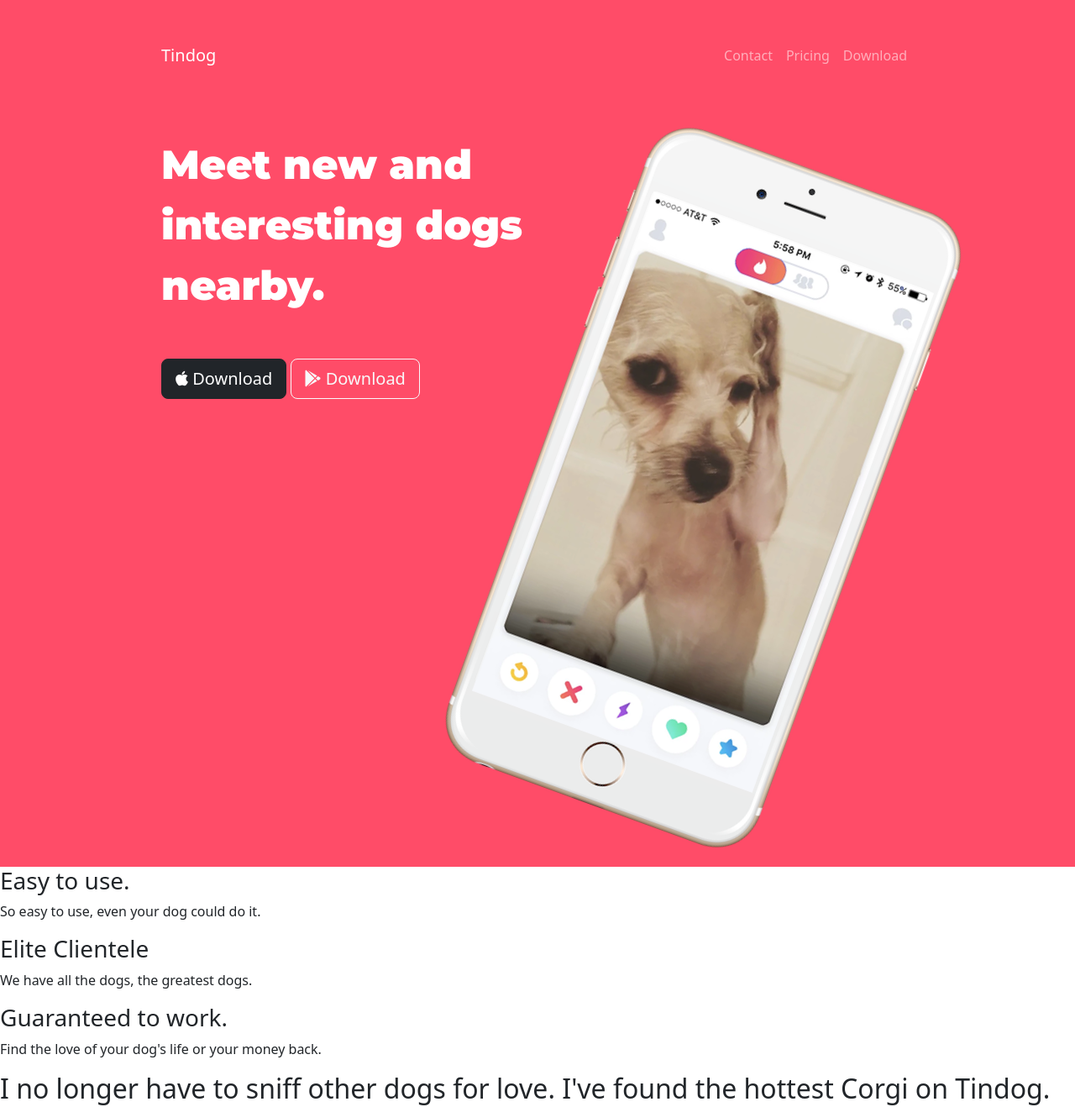
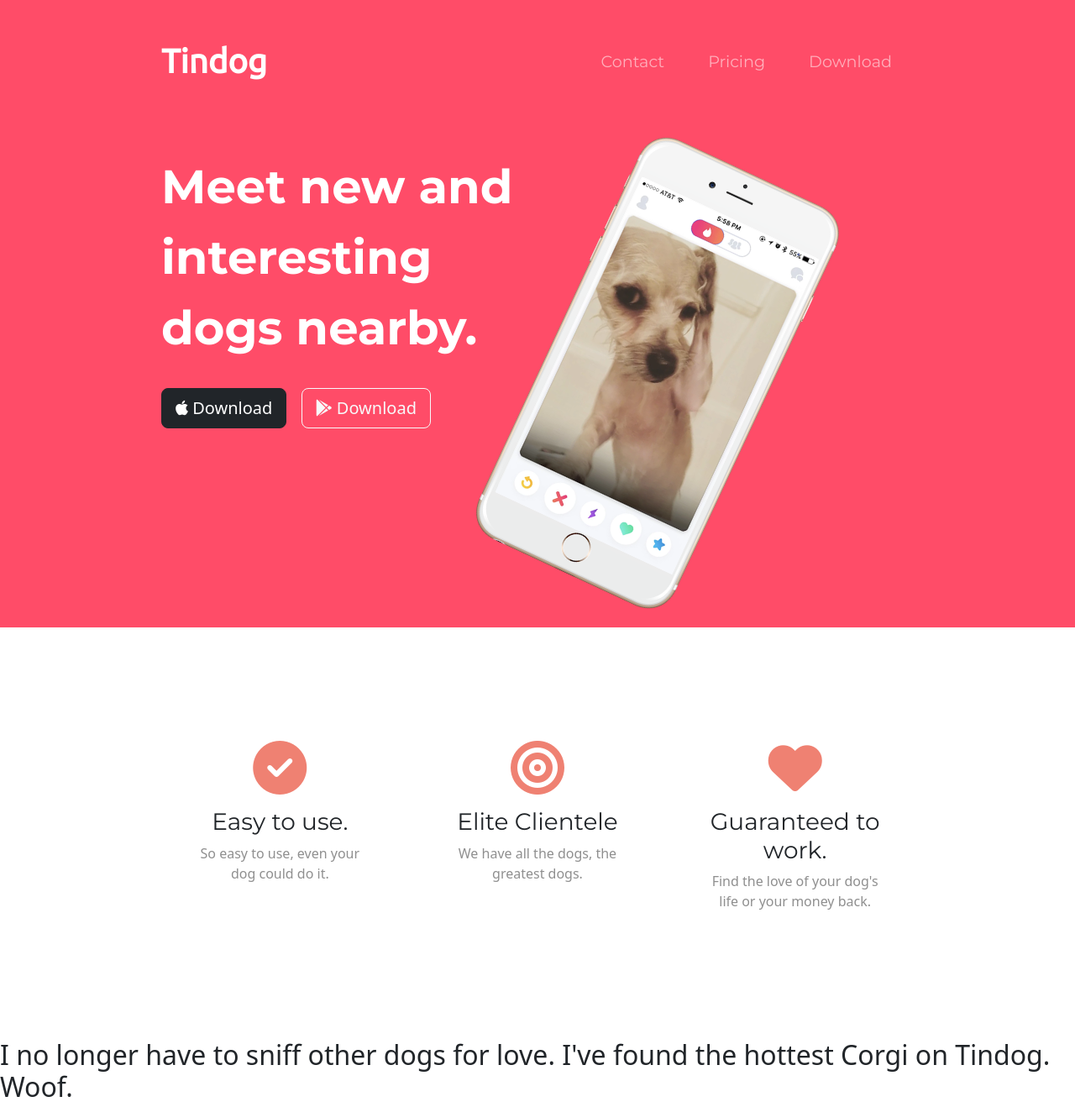
Before and after one commit to omkuvadiya/tindog-bootstrap, a plain HTML site: page index.html in a window 1280 px wide. Shown: the top 1318 px of the page at 84% size. Drawn offline with nearby package versions, Linux system fonts and the light colour scheme.

Commit message:
minor font/ui change

```diff
--- a/css/styles.css
+++ b/css/styles.css
@@ -1,24 +1,79 @@
+.body {
+    font-family: "Montserrat";
+}
+
 #title {
+    color: #fff;
     background-color: #FF4C68;
 }
 
 h1 {
-    font-family: 'Montserrat', sans-serif;
-    font-size: 3rem;
+    font-family: "Montserrat";
+    font-weight: 700;
+    font-size: 3.5rem;
     line-height: 1.5;
+}
+
+h3 {
+    font-family: "Montserrat";
+}
+
+p {
+    color: #8f8f8f;
 }
 
 .container-fluid {
     padding: 3% 15%;
 }
 
-.title-intro {
-    padding-top: 15%;
-    padding-bottom: 10%;
+/* Navigation Bar */
+
+.navbar {
+    padding: 0 0 4.5rem;
     color: white;
 }
 
-.rotate {
-    padding-top: 10%;
-    transform: rotate(20deg);
+.navbar-brand {
+    font-family: "Ubuntu";
+    font-size: 2.5rem;
+    font-weight: bold;
 }
+
+.nav-item {
+    padding: 0 18px;
+}
+
+.nav-link {
+    font-size: 1.2rem;
+    font-family: "Montserrat";
+    font-weight: 300;
+}
+
+/* Download Button */
+.download-button {
+    margin: 5% 3% 5% 0;
+}
+
+/* Title Image */
+.title-image {
+    width: 60%;
+    transform: rotate(25deg);
+}
+
+#features {
+    padding: 7% 15%;
+}
+
+.feature-box {
+    text-align: center;
+    padding: 5%;
+}
+
+.icon {
+    color: #EF8172;
+    margin-bottom: 1rem;
+}
+
+.icon:hover {
+    color: #FF4C68;
+}
--- a/index.html
+++ b/index.html
@@ -10,12 +10,14 @@
     <link rel="preconnect" href="https://fonts.googleapis.com" />
     <link rel="preconnect" href="https://fonts.gstatic.com" crossorigin />
     <link
-      href="https://fonts.googleapis.com/css2?family=Montserrat:wght@900&display=swap"
+      href="https://fonts.googleapis.com/css2?family=Montserrat:wght@400;700;900&family=Ubuntu&display=swap"
       rel="stylesheet"
     />
-
     <!-- CDN from fontawesome for logo -->
-    <script src="https://kit.fontawesome.com/4199a7029e.js" crossorigin="anonymous"></script>
+    <script
+      src="https://kit.fontawesome.com/4199a7029e.js"
+      crossorigin="anonymous"
+    ></script>
 
     <!-- Bootstrap import -->
     <link
@@ -30,7 +32,6 @@
     <link rel="stylesheet" href="css/styles.css" />
   </head>
   <body>
-
     <section id="title">
       <div class="container-fluid">
         <!-- Navbar -->
@@ -49,7 +50,8 @@
             <span class="navbar-toggler-icon"></span>
           </button>
           <div class="collapse navbar-collapse" id="navbarNav">
-            <ul class="navbar-nav ms-auto"> <!--ml-auto in bs v4 replaced by ms-auto to align right in navbaar -->
+            <ul class="navbar-nav ms-auto">
+              <!--ml-auto in bs v4 replaced by ms-auto to align right in navbar -->
               <li class="nav-item">
                 <a class="nav-link" href="">Contact</a>
               </li>
@@ -67,11 +69,22 @@
         <div class="row">
           <div class="col-lg-6">
             <h1 class="title-intro">Meet new and interesting dogs nearby.</h1>
-            <button type="button" class="btn btn-dark btn-lg"><i class="fa-brands fa-apple"></i> Download</button>
-            <button type="button" class="btn btn-outline-light btn-lg"><i class="fa-brands fa-google-play"></i> Download</button>
+            <button type="button" class="btn btn-dark btn-lg download-button">
+              <i class="fa-brands fa-apple"></i> Download
+            </button>
+            <button
+              type="button"
+              class="btn btn-outline-light btn-lg download-button"
+            >
+              <i class="fa-brands fa-google-play"></i> Download
+            </button>
           </div>
           <div class="col-lg-6 rotate">
-            <img src="images/iphone6.png" alt="iphone-mockup" />
+            <img
+              class="title-image"
+              src="images/iphone6.png"
+              alt="iphone-mockup"
+            />
           </div>
         </div>
       </div>
@@ -80,14 +93,25 @@
     <!-- Features -->
 
     <section id="features">
+      <div class="row">
+        <div class="feature-box col-lg-4">
+          <i class="icon fa-solid fa-circle-check fa-4x"></i>
           <h3>Easy to use.</h3>
           <p>So easy to use, even your dog could do it.</p>
+        </div>
 
+        <div class="feature-box col-lg-4">
+          <i class="icon fa-solid fa-bullseye fa-4x"></i>
           <h3>Elite Clientele</h3>
           <p>We have all the dogs, the greatest dogs.</p>
+        </div>
 
+        <div class="feature-box col-lg-4">
+          <i class="icon fa-solid fa-heart fa-4x"></i>
           <h3>Guaranteed to work.</h3>
           <p>Find the love of your dog's life or your money back.</p>
+        </div>
+      </div>
     </section>
 
     <!-- Testimonials -->
```
Lines whose indentation alone changed are shown as unchanged.
